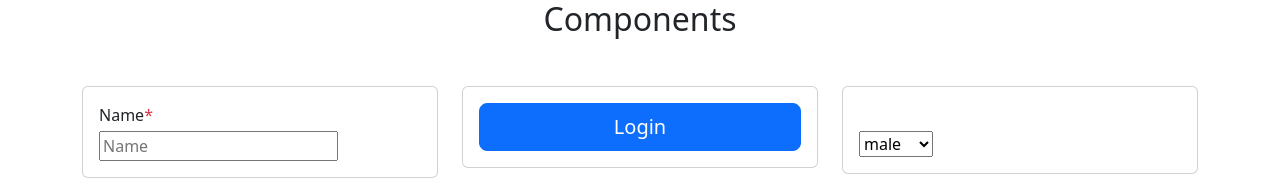
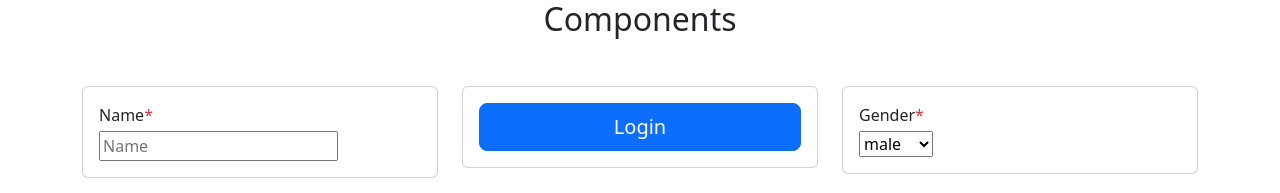
Before and after one commit to davydocsurg/recipub-dashboard, a React (Vite) app: page / in a window 1280 px wide. Shown: the top 193 px of the page. Built offline with nearby package versions, Linux system fonts and the light colour scheme.

Commit message:
add reusable select component changes

```diff
--- a/src/commons/form/Select.jsx
+++ b/src/commons/form/Select.jsx
@@ -26,7 +26,7 @@ const SelectInput = ({
                 {labelFor && (
                     <Label
                         htmlFor={htmlFor}
-                        inputName={inputName}
+                        inputName={labelFor}
                         required={required}
                     />
                 )}
--- a/src/views/UI.jsx
+++ b/src/views/UI.jsx
@@ -37,10 +37,12 @@ const UI = () => {
                     <div className="col-lg-4 col-md-6 col-sm-12">
                         <div className="card card-body">
                             <SelectInput
-                                labelFor={"Gender"}
+                                id="Gender"
+                                labelFor="Gender"
                                 name="gender"
                                 options={options}
                                 setOptions={setOptions}
+                                required={required}
                             />
                         </div>
                     </div>
```
